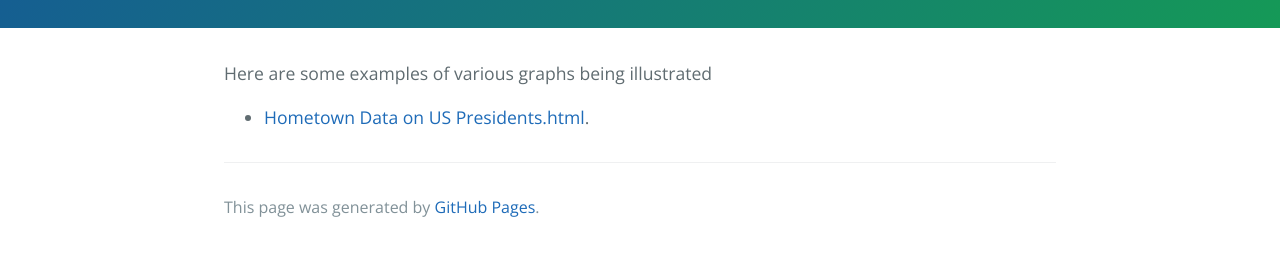
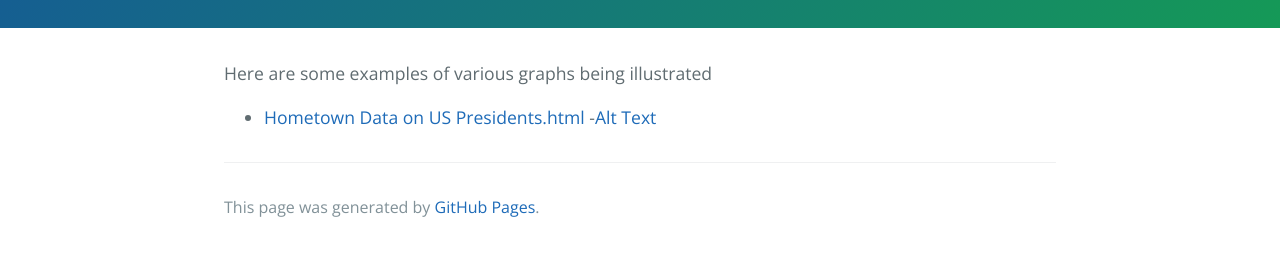
Before and after one commit to EnGinear87/EnGinear87.github.io, a Jekyll site: the page built from Basic Graphing Data/index.md, in a window 1280 px wide. Shown: the part 289-545 px from the top of the page. Built offline with Jekyll 4.4.1, drawn with Linux system fonts in a browser that asks for light colours; our own code applies the rules of GitHub Pages for plain Markdown files.

Commit message:
Update index.md

```diff
--- a/Basic Graphing Data/index.md
+++ b/Basic Graphing Data/index.md
@@ -3,4 +3,5 @@ title: Basic Graphing Data CTBA Course
 description: These are some basic visuals I have performed for my CTBA Course at the College of William and Mary
 ---
 Here are some examples of various graphs being illustrated
-- [Hometown Data on US Presidents.html](./Hometown Data on US Presidents.html).
+- [Hometown Data on US Presidents.html](./Hometown Data on US Presidents.html)
+-[Alt Text](Basic Graphing Data/Hometown Data on US Presidents.ipynb)
```
